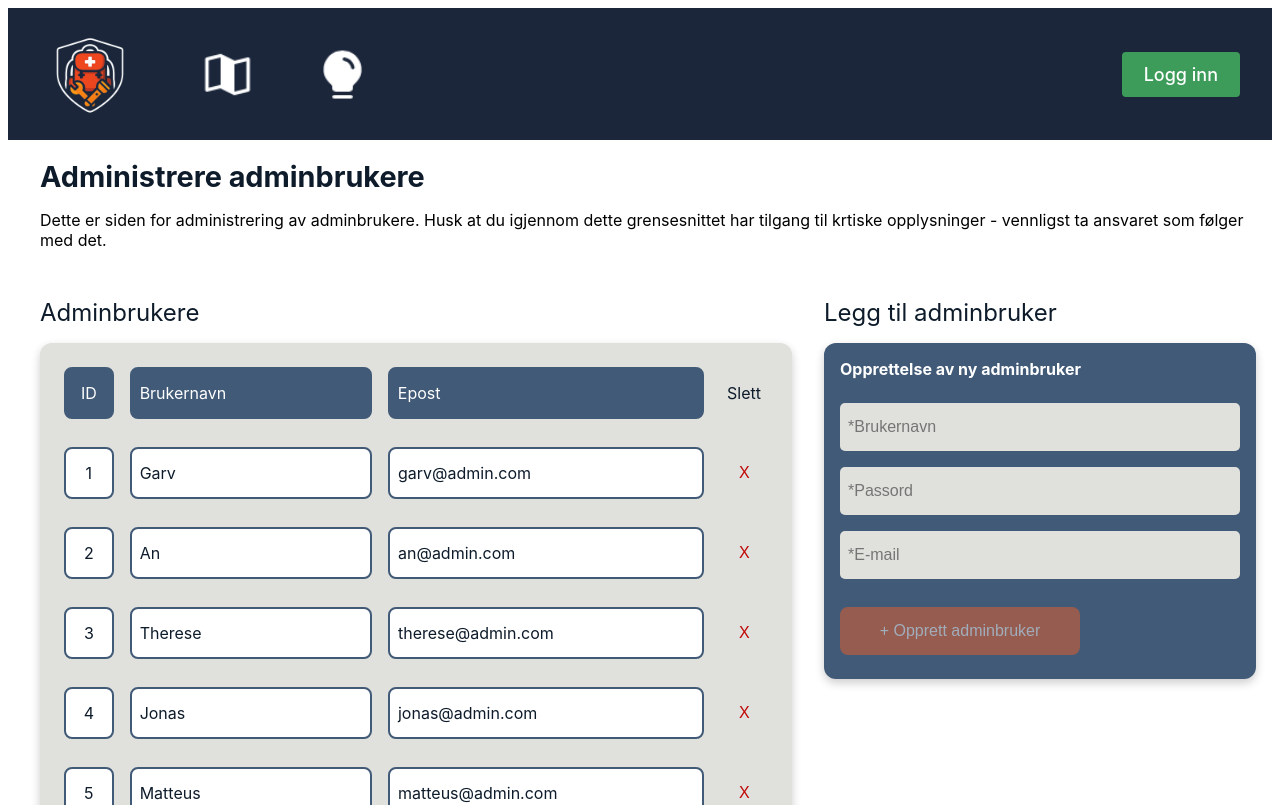
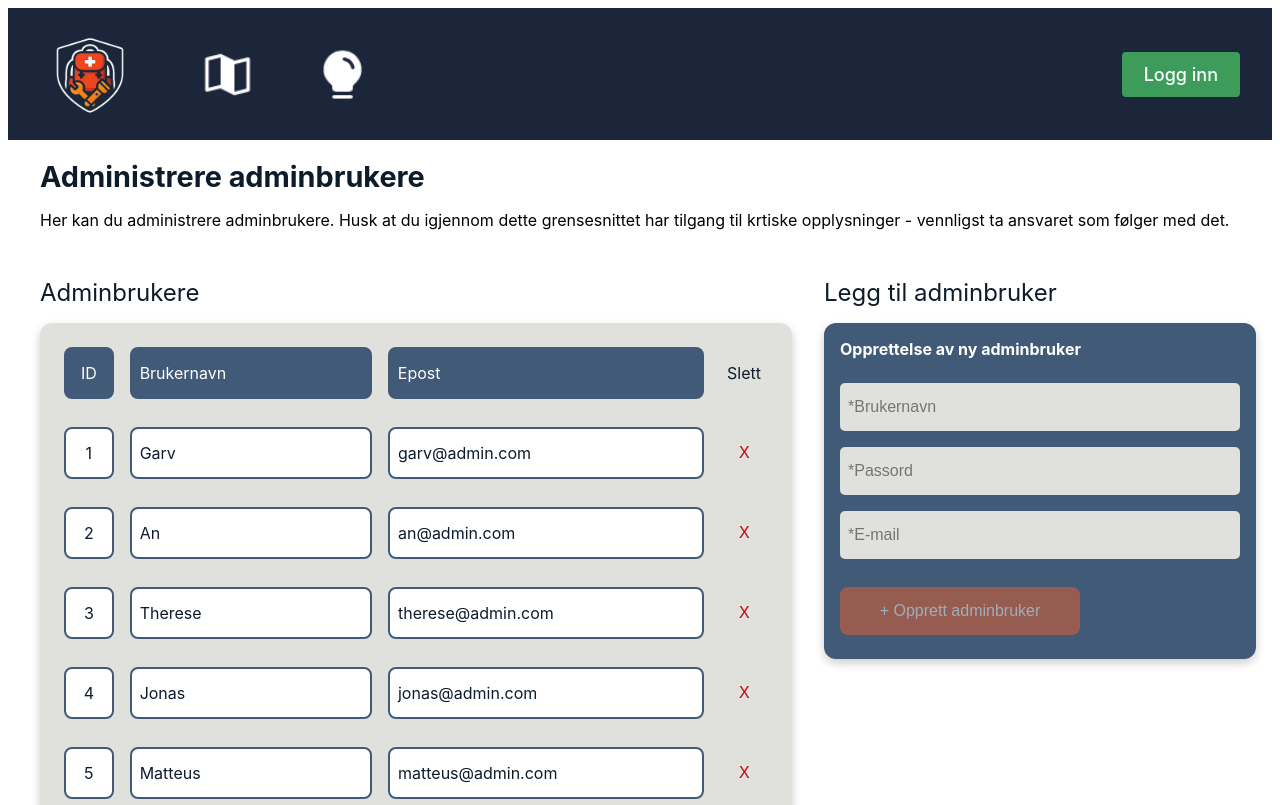
Before and after one commit to NTNU-IDI/scrum-project-2025-team11, a Vue app in the folder frontend/: page /admin in a window 1280 px wide. Shown: the top 805 px of the page. Built offline with nearby package versions, Linux system fonts and the light colour scheme; the HTML template or start-up script is replaced by a standard one.

Commit message:
Manage users component

```diff
--- a/frontend/src/components/admin/ManageUsersComponent.vue
+++ b/frontend/src/components/admin/ManageUsersComponent.vue
@@ -7,7 +7,7 @@ import ViewUsersComponent from './manage_users/ViewUsersComponent.vue';
 <template>
 <div class="header-container">
     <h1>Administrere adminbrukere</h1>
-    <p>Dette er siden for administrering av adminbrukere. Husk at du igjennom dette grensesnittet har tilgang til krtiske opplysninger -  vennligst ta ansvaret som følger med det.</p>
+    <p>Her kan du administrere adminbrukere. Husk at du igjennom dette grensesnittet har tilgang til krtiske opplysninger -  vennligst ta ansvaret som følger med det.</p>
 </div>
 <div class="page-container">
     <ViewUsersComponent />
```
